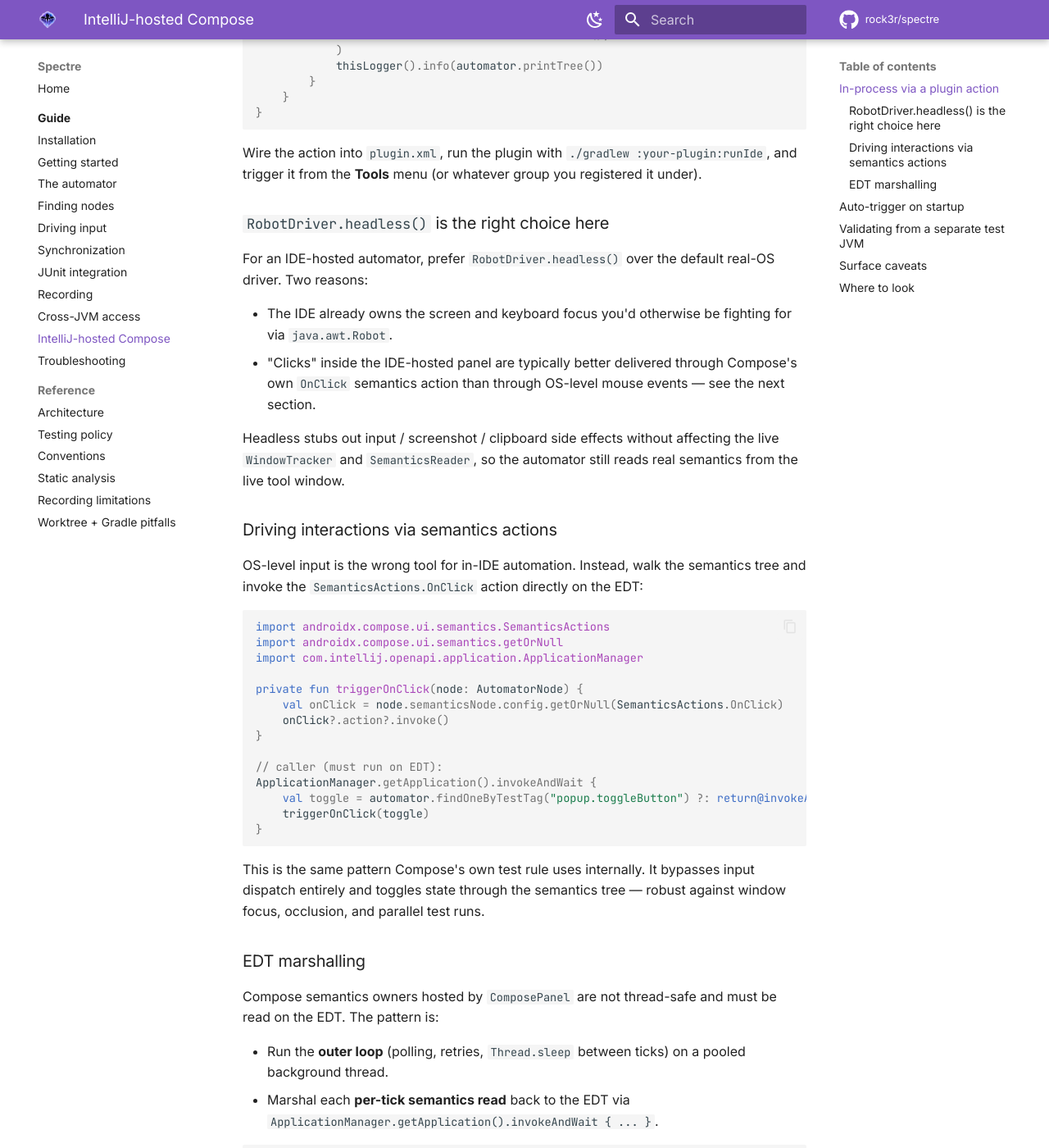
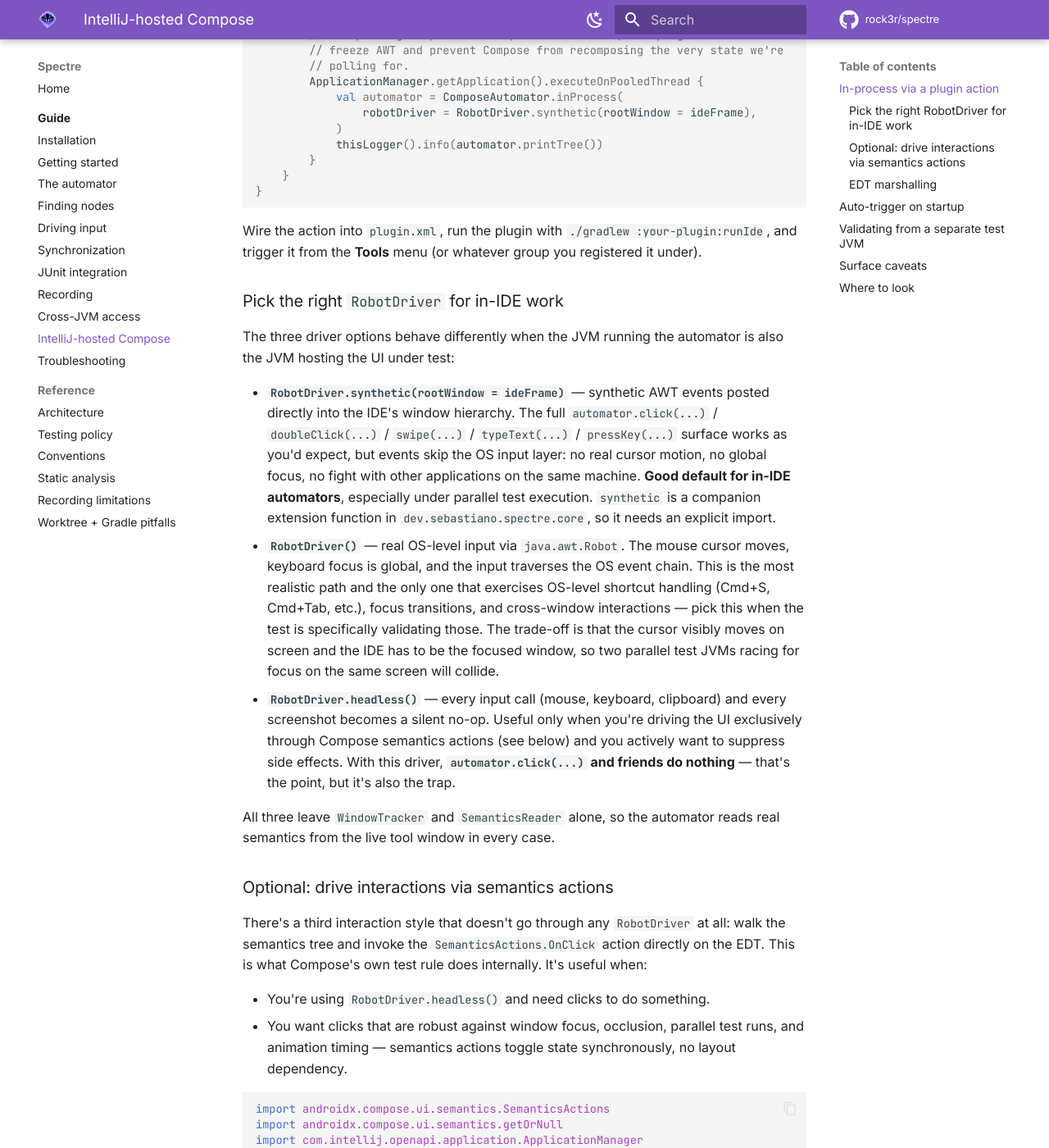
Before and after one commit to rock3r/spectre, an MkDocs documentation site: the page built from docs/guide/intellij.md, in a window 1280 px wide and 1400 px high, scrolled down 754 px. Shown: the whole window at 82% size. Built offline with MkDocs 1.6.1 and Material for MkDocs 9.7.7, drawn with Linux system fonts in a browser that asks for light colours; comment, search, counter and statistics services are not loaded; some of the changed text lies outside the part shown.

Commit message:
docs(intellij): rewrite RobotDriver guidance for in-IDE work
Two corrections to my earlier IDE page:

1. The recommended driver for in-IDE automators is
   `RobotDriver.synthetic(rootWindow = ideFrame)`, not
   `RobotDriver.headless()`. Headless makes automator.click/typeText/...
   silent no-ops — fine when interactions go through Compose
   SemanticsActions.OnClick directly, but a trap if the reader expects
   the full automator surface to work. Synthetic gives you the full
   driver API with AWT events posted into the IDE's window hierarchy:
   no real cursor motion, no global focus, full automator API. Sample
   action now uses WindowManager.getFrame(project) as the rootWindow.

2. Stop saying "OS-level input is the wrong tool for in-IDE
   automation". Real OS input via RobotDriver() is a legitimate
   choice — and the only path that exercises OS-level shortcut chains
   (Cmd+S, Cmd+Tab), focus transitions, and cross-window interactions.
   The trade-off is realism vs. test isolation, not "right vs. wrong".

Drivers section now lists all three (synthetic / RobotDriver() /
headless) with their concrete trade-offs, recommends synthetic as the
default, and demotes the semantics-action click pattern to "Optional"
— useful with headless or when you want clicks robust against focus
and animation, but no longer presented as the canonical interaction
path.

Co-Authored-By: Claude Opus 4.7 (1M context) <noreply@anthropic.com>

````diff
--- a/docs/guide/intellij.md
+++ b/docs/guide/intellij.md
@@ -17,18 +17,23 @@ import com.intellij.openapi.actionSystem.AnAction
 import com.intellij.openapi.actionSystem.AnActionEvent
 import com.intellij.openapi.application.ApplicationManager
 import com.intellij.openapi.diagnostic.thisLogger
+import com.intellij.openapi.wm.WindowManager
 import dev.sebastiano.spectre.core.ComposeAutomator
 import dev.sebastiano.spectre.core.RobotDriver
+import dev.sebastiano.spectre.core.synthetic
 
 class RunSpectreAction : AnAction() {
     override fun actionPerformed(e: AnActionEvent) {
+        val project = e.project ?: return
+        val ideFrame = WindowManager.getInstance().getFrame(project) ?: return
+
         // Build the automator on a pooled background thread — never on the EDT.
         // The polling loop below sleeps between ticks; sleeping on the EDT would
         // freeze AWT and prevent Compose from recomposing the very state we're
         // polling for.
         ApplicationManager.getApplication().executeOnPooledThread {
             val automator = ComposeAutomator.inProcess(
-                robotDriver = RobotDriver.headless(),
+                robotDriver = RobotDriver.synthetic(rootWindow = ideFrame),
             )
             thisLogger().info(automator.printTree())
         }
@@ -39,25 +44,46 @@ class RunSpectreAction : AnAction() {
 Wire the action into `plugin.xml`, run the plugin with `./gradlew :your-plugin:runIde`,
 and trigger it from the **Tools** menu (or whatever group you registered it under).
 
-### `RobotDriver.headless()` is the right choice here
+### Pick the right `RobotDriver` for in-IDE work
 
-For an IDE-hosted automator, prefer `RobotDriver.headless()` over the default real-OS
-driver. Two reasons:
+The three driver options behave differently when the JVM running the automator is
+also the JVM hosting the UI under test:
 
-- The IDE already owns the screen and keyboard focus you'd otherwise be fighting for
-  via `java.awt.Robot`.
-- "Clicks" inside the IDE-hosted panel are typically better delivered through Compose's
-  own `OnClick` semantics action than through OS-level mouse events — see the next
-  section.
+- **`RobotDriver.synthetic(rootWindow = ideFrame)`** — synthetic AWT events posted
+  directly into the IDE's window hierarchy. The full `automator.click(...)` /
+  `doubleClick(...)` / `swipe(...)` / `typeText(...)` / `pressKey(...)` surface
+  works as you'd expect, but events skip the OS input layer: no real cursor motion,
+  no global focus, no fight with other applications on the same machine. **Good
+  default for in-IDE automators**, especially under parallel test execution.
+  `synthetic` is a companion extension function in `dev.sebastiano.spectre.core`,
+  so it needs an explicit import.
+- **`RobotDriver()`** — real OS-level input via `java.awt.Robot`. The mouse cursor
+  moves, keyboard focus is global, and the input traverses the OS event chain.
+  This is the most realistic path and the only one that exercises OS-level
+  shortcut handling (Cmd+S, Cmd+Tab, etc.), focus transitions, and cross-window
+  interactions — pick this when the test is specifically validating those. The
+  trade-off is that the cursor visibly moves on screen and the IDE has to be the
+  focused window, so two parallel test JVMs racing for focus on the same screen
+  will collide.
+- **`RobotDriver.headless()`** — every input call (mouse, keyboard, clipboard) and
+  every screenshot becomes a silent no-op. Useful only when you're driving the UI
+  exclusively through Compose semantics actions (see below) and you actively want
+  to suppress side effects. With this driver, **`automator.click(...)` and friends
+  do nothing** — that's the point, but it's also the trap.
 
-Headless stubs out input / screenshot / clipboard side effects without affecting the
-live `WindowTracker` and `SemanticsReader`, so the automator still reads real semantics
-from the live tool window.
+All three leave `WindowTracker` and `SemanticsReader` alone, so the automator reads
+real semantics from the live tool window in every case.
 
-### Driving interactions via semantics actions
+### Optional: drive interactions via semantics actions
 
-OS-level input is the wrong tool for in-IDE automation. Instead, walk the semantics
-tree and invoke the `SemanticsActions.OnClick` action directly on the EDT:
+There's a third interaction style that doesn't go through any `RobotDriver` at all:
+walk the semantics tree and invoke the `SemanticsActions.OnClick` action directly on
+the EDT. This is what Compose's own test rule does internally. It's useful when:
+
+- You're using `RobotDriver.headless()` and need clicks to do something.
+- You want clicks that are robust against window focus, occlusion, parallel test
+  runs, and animation timing — semantics actions toggle state synchronously, no
+  layout dependency.
 
 ```kotlin
 import androidx.compose.ui.semantics.SemanticsActions
@@ -76,9 +102,10 @@ ApplicationManager.getApplication().invokeAndWait {
 }
 ```
 
-This is the same pattern Compose's own test rule uses internally. It bypasses input
-dispatch entirely and toggles state through the semantics tree — robust against window
-focus, occlusion, and parallel test runs.
+The trade-off: only nodes that expose an `OnClick` action (most `Modifier.clickable`
+content does) can be driven this way, and you bypass any composable that reacts to
+real pointer events but doesn't expose a semantics action. With `synthetic`, the
+real-pointer-style path is also available.
 
 ### EDT marshalling
 
````
